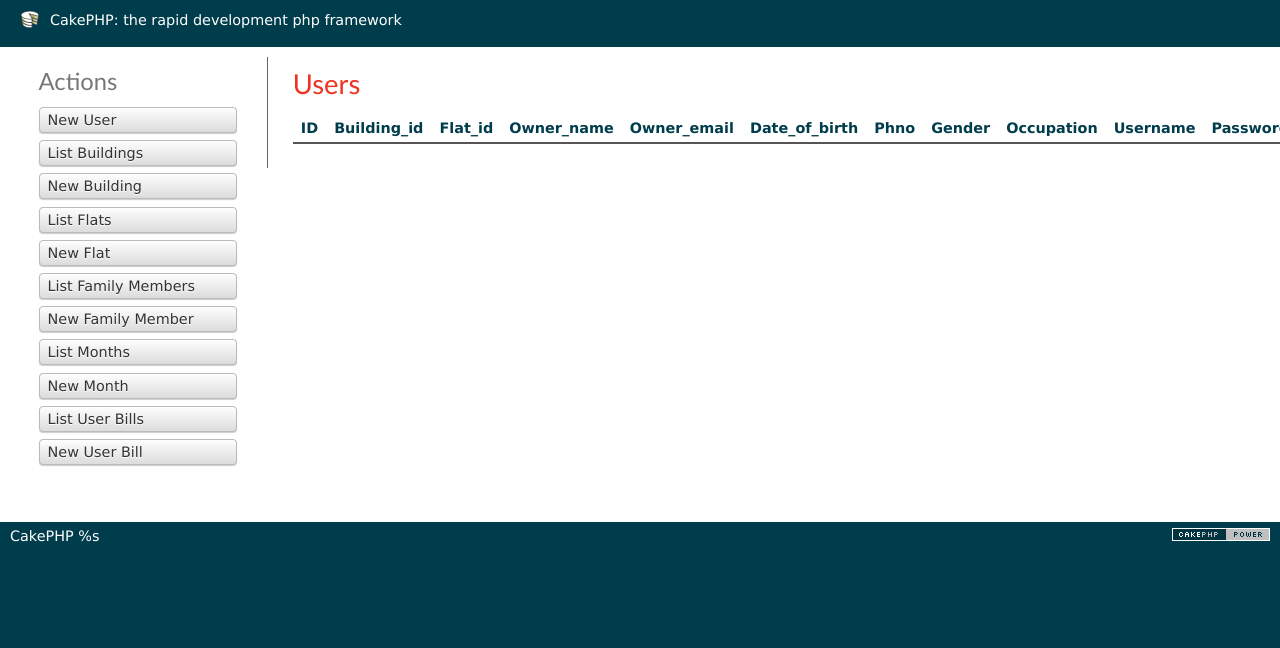
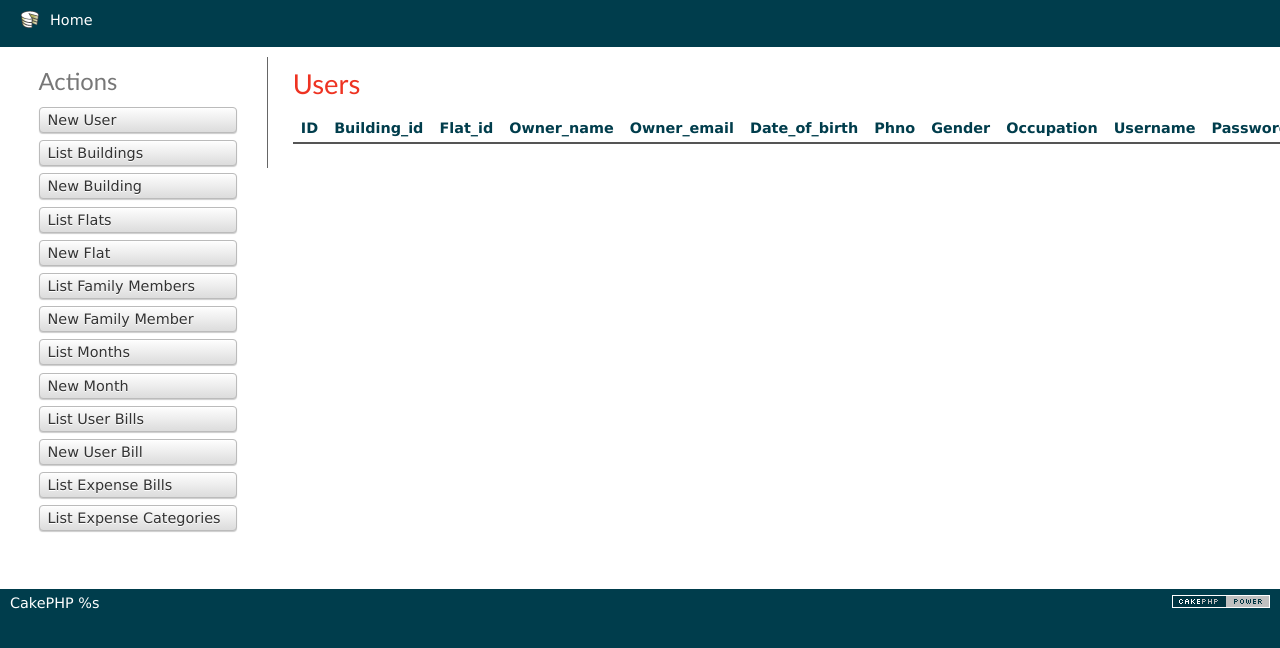
Before and after one commit to xylongracias/sapanapark, a CakePHP app: the page made by app/View/Users/index.ctp in a window 1280 px wide. Shown: the top 648 px of the page. Run offline with PHP 8.4 and a stand-in for CakePHP, Linux system fonts and the light colour scheme; the template is opened without the code that fills it, so the values that code supplies are empty; some libraries are stand-ins or nearby versions.

Commit message:
lil moreeee

```diff
--- a/app/View/ExpenseBills/index.ctp
+++ b/app/View/ExpenseBills/index.ctp
@@ -3,12 +3,10 @@
 
 	<div class="expense-print">
 		<?php echo $this->Form->create('print_bill', array('url' => '/ExpenseCategories/print_expense', 'type' => 'get')); ?>
-		<?php echo $this->Html->link(__('Print'), array('action' => 'print_expense', 'controller' => 'ExpenseCategories')); ?>
-
 		<?php echo $this->Form->input('from_date', array('type' => 'date', 'div' => array('class' => 'expense-print-date'))); ?>
 
 		<?php echo $this->Form->input('to_date', array('type' => 'date', 'div' => array('class' => 'expense-print-date'))); ?>
-		<?php echo $this->Form->end(__('Submit')); ?>
+		<?php echo $this->Form->end(__('Print')); ?>
 	</div>
 
 	<table cellpadding="0" cellspacing="0">
--- a/app/View/ExpenseCategories/pdf.ctp
+++ b/app/View/ExpenseCategories/pdf.ctp
@@ -25,6 +25,7 @@
 			$fpdf->Ln();
 			$fpdf->SetFont('Arial','',15);
 			foreach ($value['ExpenseBill'] as $keyb => $valueb) {
+				if (strtotime($valueb['date']) >= $new_from_date  && strtotime($valueb['date']) <= $new_to_date) {
 					$fpdf->Cell($w[0],6,$valueb['name'],1,0,'C');
 					$fpdf->Cell($w[1],6,$valueb['payment_method'],1,0,'C');
 					$fpdf->Cell($w[2],6,$valueb['date'],1,0,'C');
@@ -32,6 +33,7 @@
 					$fpdf->Ln();
 
 					$cat_total += $valueb['amount'];
+				}
 			}
 
 			$fpdf->Cell(40,6,'Total','TLB',0,'C');
--- a/app/View/Layouts/default.ctp
+++ b/app/View/Layouts/default.ctp
@@ -39,7 +39,7 @@ $cakeVersion = __d('cake_dev', 'CakePHP %s', Configure::version())
 <body>
 	<div id="container">
 		<div id="header">
-			<h1><?php echo $this->Html->link($cakeDescription, 'http://cakephp.org'); ?></h1>
+			<h1><?php echo $this->Html->link('Home', '/'); ?></h1>
 		</div>
 		<div id="content">
 
--- a/app/View/Users/index.ctp
+++ b/app/View/Users/index.ctp
@@ -82,5 +82,7 @@
 		<li><?php echo $this->Html->link(__('New Month'), array('controller' => 'months', 'action' => 'add')); ?> </li>
 		<li><?php echo $this->Html->link(__('List User Bills'), array('controller' => 'user_bills', 'action' => 'index')); ?> </li>
 		<li><?php echo $this->Html->link(__('New User Bill'), array('controller' => 'user_bills', 'action' => 'add')); ?> </li>
+		<li><?php echo $this->Html->link(__('List Expense Bills'), array('controller' => 'expense_bills', 'action' => 'index')); ?> </li>
+		<li><?php echo $this->Html->link(__('List Expense Categories'), array('controller' => 'expense_categories', 'action' => 'index')); ?> </li>
 	</ul>
 </div>
--- a/app/webroot/css/style.css
+++ b/app/webroot/css/style.css
@@ -4,5 +4,5 @@
 
 .expense-print-date{
     display: inline-block;
-    padding: 0 35px 35px 35px;
+    padding: 0 35px;
 }
```
Also changed, not shown: app/Controller/ExpenseCategoriesController.php (+21 -9 lines). Lines whose indentation alone changed are shown as unchanged.
